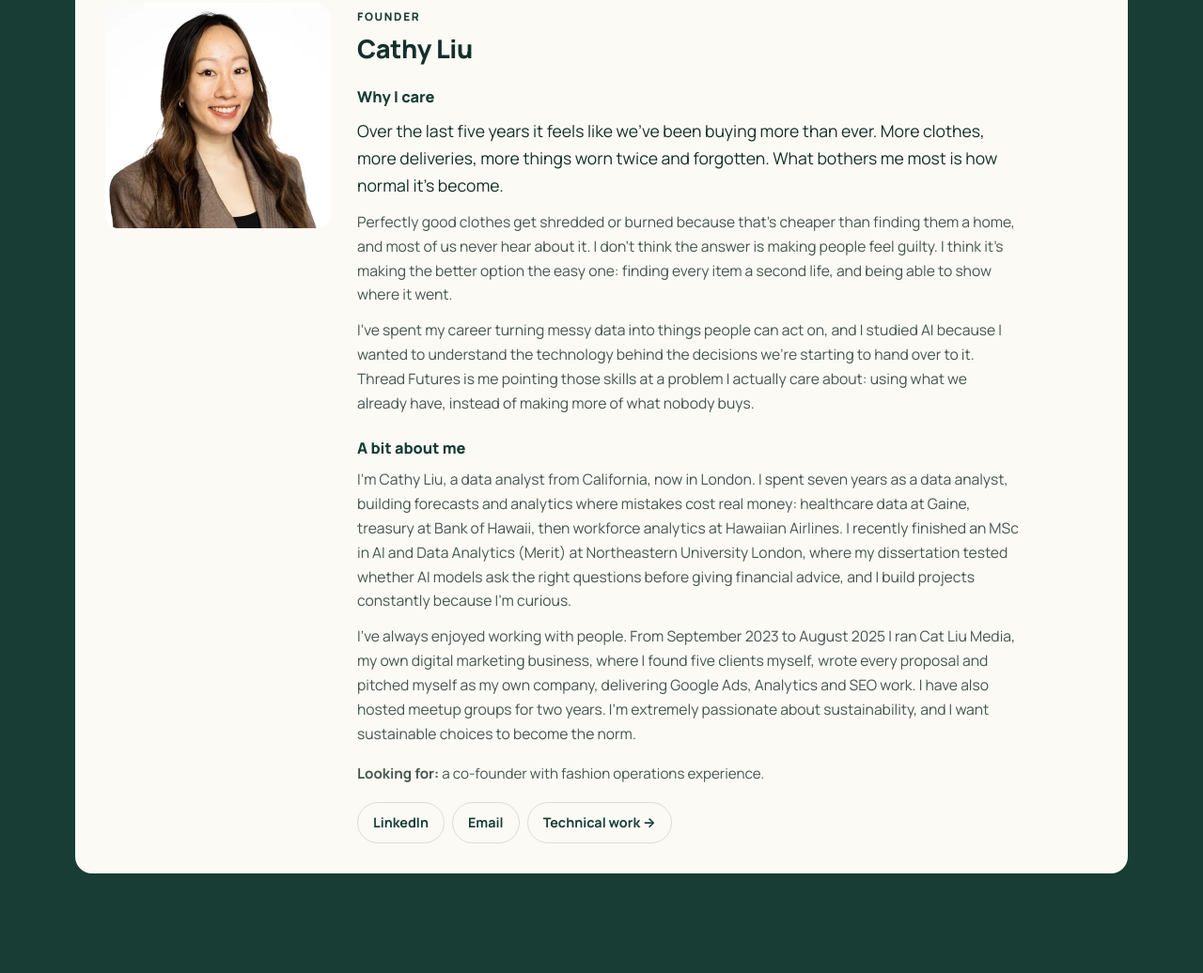
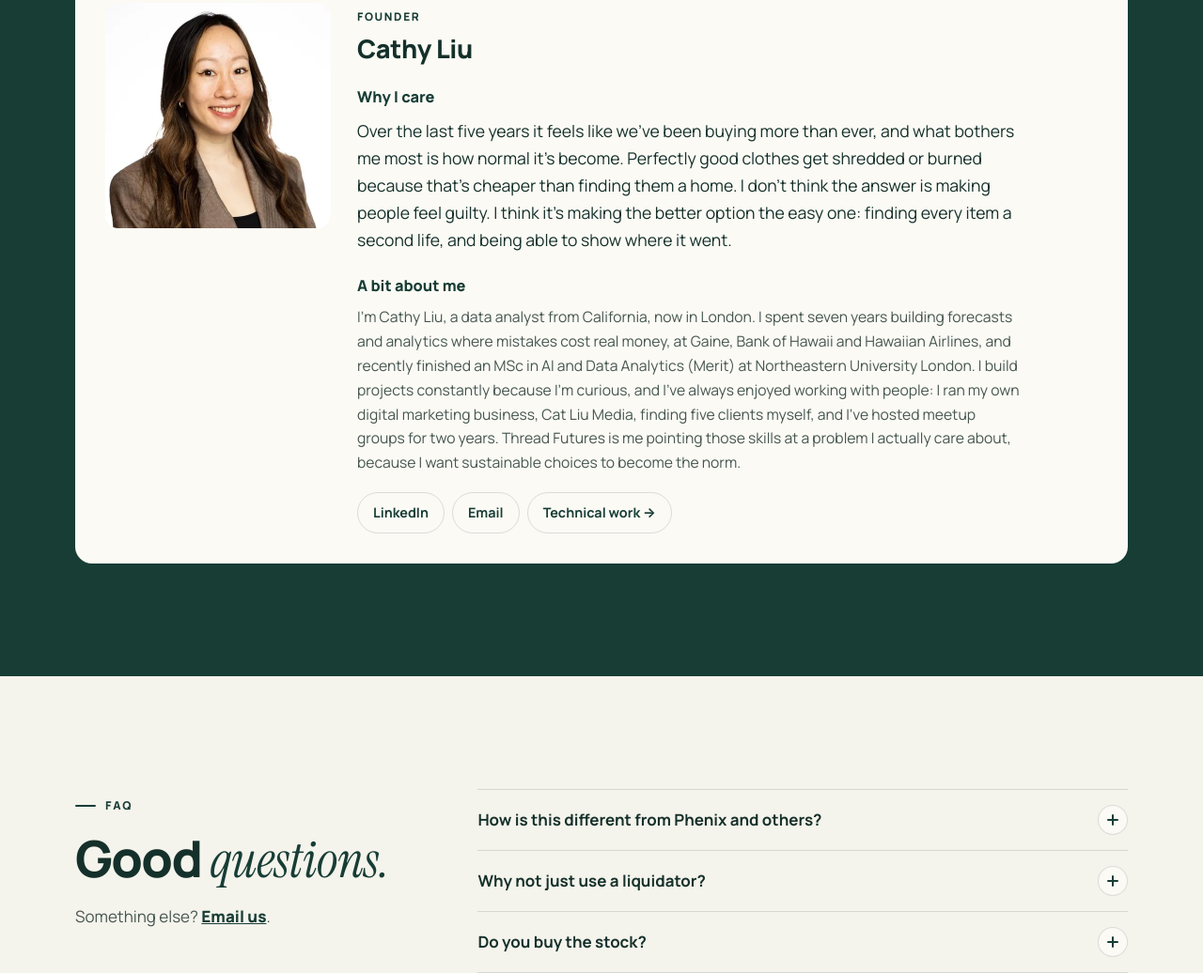
Before and after one commit to catliugit/ThreadFutures, a plain HTML site: page site/index.html in a window 1280 px wide. Shown: the part 5055-6091 px from the top of the page at 94% size. Drawn offline with Linux system fonts and the light colour scheme.

Commit message:
Founder: condense to two paragraphs; remove co-founder search lines
Co-Authored-By: Claude Opus 5.5 <noreply@anthropic.com>

```diff
--- a/site/index.html
+++ b/site/index.html
@@ -590,13 +590,9 @@ footer{background:var(--deep);padding:64px 0 48px;font-size:.92rem;color:var(--m
           <small>Founder</small>
           <h3>Cathy Liu</h3>
           <h4>Why I care</h4>
-          <p class="lead">Over the last five years it feels like we've been buying more than ever. More clothes, more deliveries, more things worn twice and forgotten. What bothers me most is how normal it's become.</p>
-          <p>Perfectly good clothes get shredded or burned because that's cheaper than finding them a home, and most of us never hear about it. I don't think the answer is making people feel guilty. I think it's making the better option the easy one: finding every item a second life, and being able to show where it went.</p>
-          <p>I've spent my career turning messy data into things people can act on, and I studied AI because I wanted to understand the technology behind the decisions we're starting to hand over to it. Thread Futures is me pointing those skills at a problem I actually care about: using what we already have, instead of making more of what nobody buys.</p>
+          <p class="lead">Over the last five years it feels like we've been buying more than ever, and what bothers me most is how normal it's become. Perfectly good clothes get shredded or burned because that's cheaper than finding them a home. I don't think the answer is making people feel guilty. I think it's making the better option the easy one: finding every item a second life, and being able to show where it went.</p>
           <h4>A bit about me</h4>
-          <p>I'm Cathy Liu, a data analyst from California, now in London. I spent seven years as a data analyst, building forecasts and analytics where mistakes cost real money: healthcare data at Gaine, treasury at Bank of Hawaii, then workforce analytics at Hawaiian Airlines. I recently finished an MSc in AI and Data Analytics (Merit) at Northeastern University London, where my dissertation tested whether AI models ask the right questions before giving financial advice, and I build projects constantly because I'm curious.</p>
-          <p>I've always enjoyed working with people. From September 2023 to August 2025 I ran Cat Liu Media, my own digital marketing business, where I found five clients myself, wrote every proposal and pitched myself as my own company, delivering Google Ads, Analytics and SEO work. I have also hosted meetup groups for two years. I'm extremely passionate about sustainability, and I want sustainable choices to become the norm.</p>
-          <p class="hire"><b>Looking for:</b> a co-founder with fashion operations experience.</p>
+          <p>I'm Cathy Liu, a data analyst from California, now in London. I spent seven years building forecasts and analytics where mistakes cost real money, at Gaine, Bank of Hawaii and Hawaiian Airlines, and recently finished an MSc in AI and Data Analytics (Merit) at Northeastern University London. I build projects constantly because I'm curious, and I've always enjoyed working with people: I ran my own digital marketing business, Cat Liu Media, finding five clients myself, and I've hosted meetup groups for two years. Thread Futures is me pointing those skills at a problem I actually care about, because I want sustainable choices to become the norm.</p>
           <div class="row">
             <a class="lk" href="https://www.linkedin.com/in/cathyqliu" target="_blank" rel="noopener">LinkedIn</a>
             <a class="lk" href="mailto:cathyqliu1@gmail.com">Email</a>
@@ -632,7 +628,7 @@ footer{background:var(--deep);padding:64px 0 48px;font-size:.92rem;color:var(--m
         <p>Larger fashion brands selling into the EU, starting with premium and mid-market UK brands whose stock is already in EU warehouses, so nothing has to cross the border. Medium-sized brands join the ban in July 2030.</p></div></details>
       <details><summary>Who are you?<span class="pm" aria-hidden="true"></span></summary><div class="ans">
         <p>Thread Futures is pre-launch, started in London in November 2026 by Cathy Liu. There are no customers or signed partners yet. Since 16 November we've been interviewing brands, buyers, EU charities and warehouses, and on 10 February 2027 we'll decide whether to go ahead, narrow or stop.</p>
-        <p>Cathy spent seven years as a data analyst (Bank of Hawaii, Hawaiian Airlines, Gaine), holds an MSc in AI and Data Analytics from Northeastern University London, and ran Cat Liu Media, her own digital marketing business. She is recruiting a co-founder from fashion operations.</p></div></details>
+        <p>Cathy spent seven years as a data analyst (Gaine, Bank of Hawaii, Hawaiian Airlines), holds an MSc in AI and Data Analytics from Northeastern University London, and ran Cat Liu Media, her own digital marketing business.</p></div></details>
     </div>
   </div>
 </section>
```
